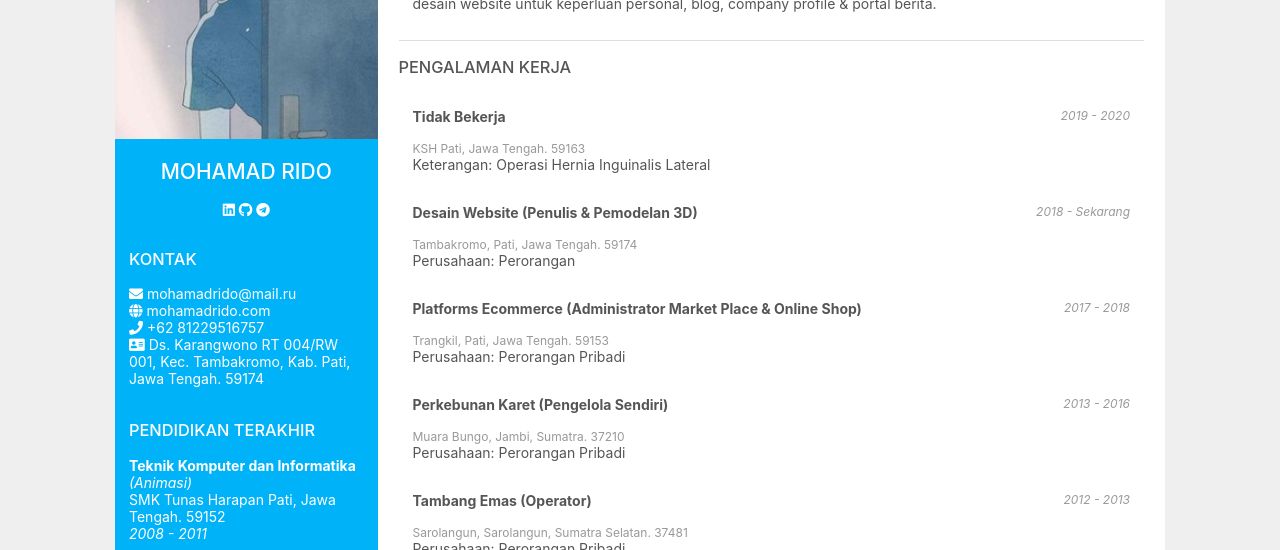
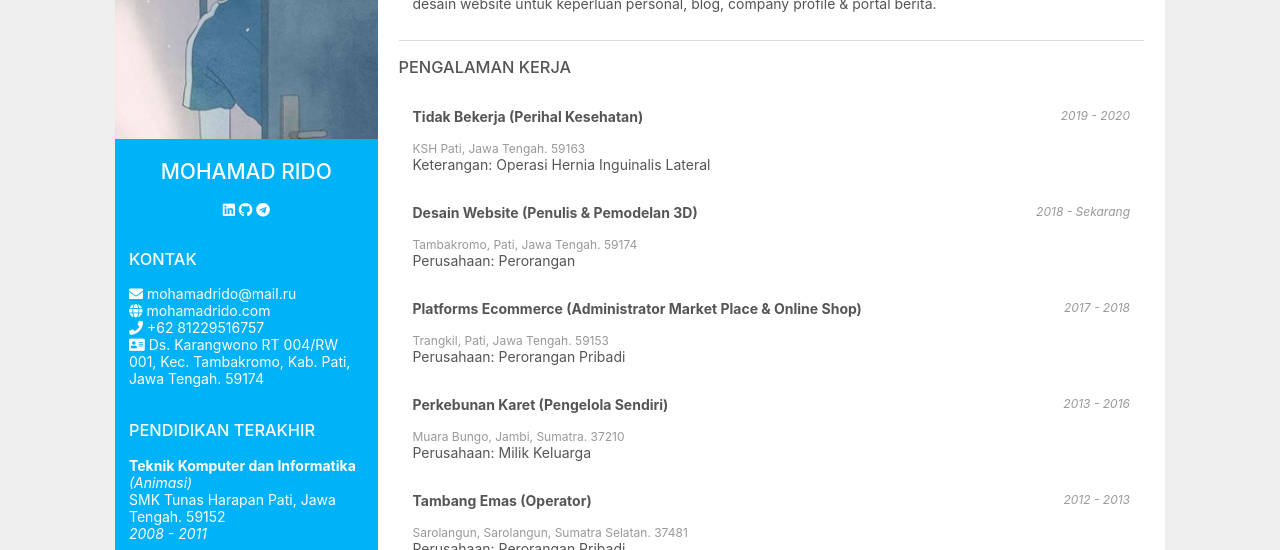
Before and after one commit to mohamadrido/about, a Jekyll site: the page built from id.html, in a window 1280 px wide. Shown: the part 139-689 px from the top of the page. Built offline with Jekyll 4.4.1, drawn with Linux system fonts in a browser that asks for light colours; nearby versions of some CDN libraries.

Commit message:
Update id.html

```diff
--- a/id.html
+++ b/id.html
@@ -43,7 +43,7 @@ layout: default
     <h3>PENGALAMAN KERJA</h3>
     <div class="container" style="padding: 1em; border-bottom: 1px solid #ddd;">
 
-    <b>Tidak Bekerja</b>
+    <b>Tidak Bekerja (Perihal Kesehatan)</b>
     <div class="container-right">
     <i>2019 - 2020</i>
     </div>
@@ -69,7 +69,7 @@ layout: default
     <i>2013 - 2016</i>
     </div>
     <p><span class="span">Muara Bungo, Jambi, Sumatra. 37210</span><br/>
-    Perusahaan: Perorangan Pribadi</p>
+    Perusahaan: Milik Keluarga</p>
     <br/>
     <b>Tambang Emas (Operator)</b>
     <div class="container-right">
```
